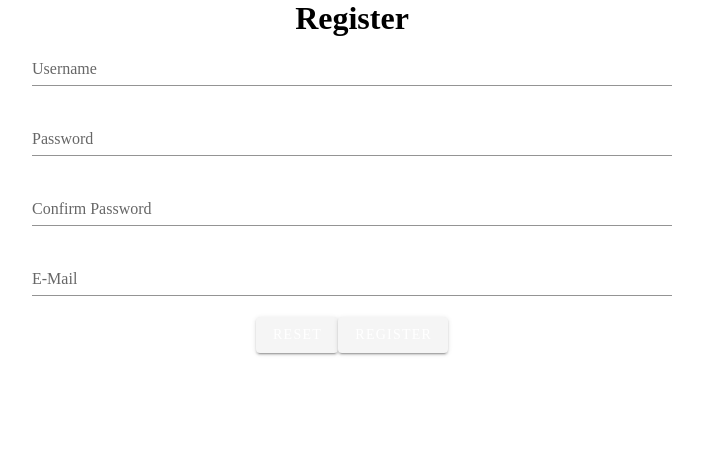
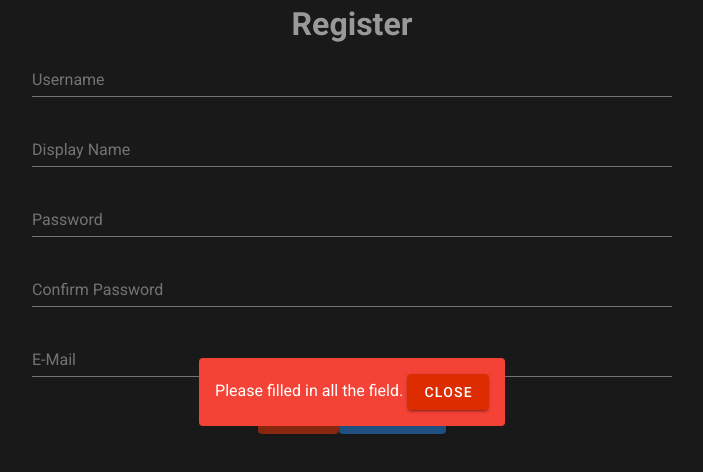
Before and after one commit to lebrancconvas/LearningGate, a Nuxt app in the folder app/: page /register in a window 1280 px wide. Both pictures are taken after a click on the button "REGISTER". Shown: the top 472 px of the page, without its empty margins (288-991 px from the left). Built offline with nearby package versions, Linux system fonts and the light colour scheme.

Commit message:
✨ feat: complete register form

```diff
--- a/app/layouts/default.vue
+++ b/app/layouts/default.vue
@@ -1,5 +1,7 @@
 <template>
   <div>
-    <nuxt />
+    <v-app>
+      <nuxt />
+    </v-app>
   </div>
 </template>
--- a/app/pages/register/index.vue
+++ b/app/pages/register/index.vue
@@ -9,14 +9,31 @@
       <div>
         <v-form lazy-validation>
           <v-text-field v-model="registerForm.username" label="Username" required></v-text-field>
-          <v-text-field v-model="registerForm.password" label="Password" required></v-text-field>
-          <v-text-field v-model="confirmPassword" label="Confirm Password" required></v-text-field>
-          <v-text-field v-model="registerForm.email" label="E-Mail" required></v-text-field>
+          <v-text-field v-model="registerForm.displayname" label="Display Name"></v-text-field>
+          <v-text-field v-model="registerForm.password" type="password" label="Password" required></v-text-field>
+          <v-text-field v-model="confirmPassword" type="password" label="Confirm Password" required></v-text-field>
+          <v-text-field v-model="registerForm.email" type="email" label="E-Mail" required></v-text-field>
           <div id="action">
             <v-btn color="error" @click="reset">Reset</v-btn>
             <v-btn color="primary" @click="register">Register</v-btn>
           </div>
         </v-form>
+      </div>
+      <div id="alert">
+        <v-overlay :value="overlay">
+          <v-alert v-model="alertFillAll" color="red" transition="scale-transition">
+            Please filled in all the field.
+            <v-btn color="error" @click="closeFillAllAlert">
+              Close
+            </v-btn>
+          </v-alert>
+          <v-alert v-model="alertPasswordNotMatch" color="red" transition="scale-transition">
+            Password doesn't match.
+            <v-btn color="error" @click="closePasswordNotMatchAlert">
+              Close
+            </v-btn>
+          </v-alert>
+        </v-overlay>
       </div>
     </section>
   </div>
@@ -28,22 +45,34 @@
       return {
         registerForm: {
           username: "",
+          displayname: "",
           password: "",
           email: ""
         },
-        confirmPassword: ""
+        confirmPassword: "",
+        alertFillAll: false,
+        alertPasswordNotMatch: false,
+        overlay: false
       }
     },
     methods: {
       register() {
         const allFieldCheck = this.registerForm.username === "" || this.registerForm.password === "" || this.registerForm.email === "";
+        const emptyDisplayName = this.registerForm.displayname === "";
         if(allFieldCheck) {
           console.log(`Please filled in all the field.`);
+          this.overlay = true;
+          this.alertFillAll = true;
           return;
         }
         if(this.registerForm.password !== this.confirmPassword) {
-          console.log(`password don't match.`)
+          console.log(`password don't match.`);
+          this.overlay = true;
+          this.alertPasswordNotMatch = true;
         } else {
+          if(emptyDisplayName) {
+            this.registerForm.displayname = this.registerForm.username;
+          }
           console.log(this.registerForm);
         }
       },
@@ -51,7 +80,16 @@
         this.registerForm.username = "";
         this.registerForm.password = "";
         this.registerForm.email = "";
+        this.registerForm.displayname = "";
         this.confirmPassword = "";
+      },
+      closeFillAllAlert() {
+        this.alertFillAll = false;
+        this.overlay = false;
+      },
+      closePasswordNotMatchAlert() {
+        this.alertPasswordNotMatch = false;
+        this.overlay = false;
       }
     }
   }
```
